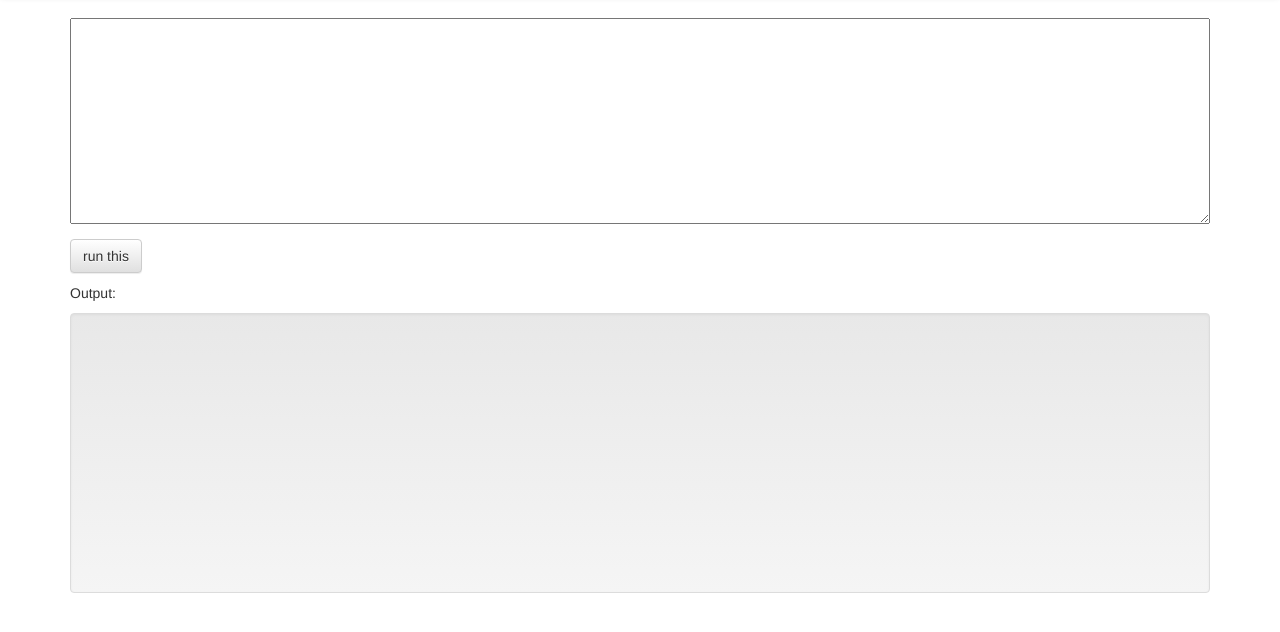
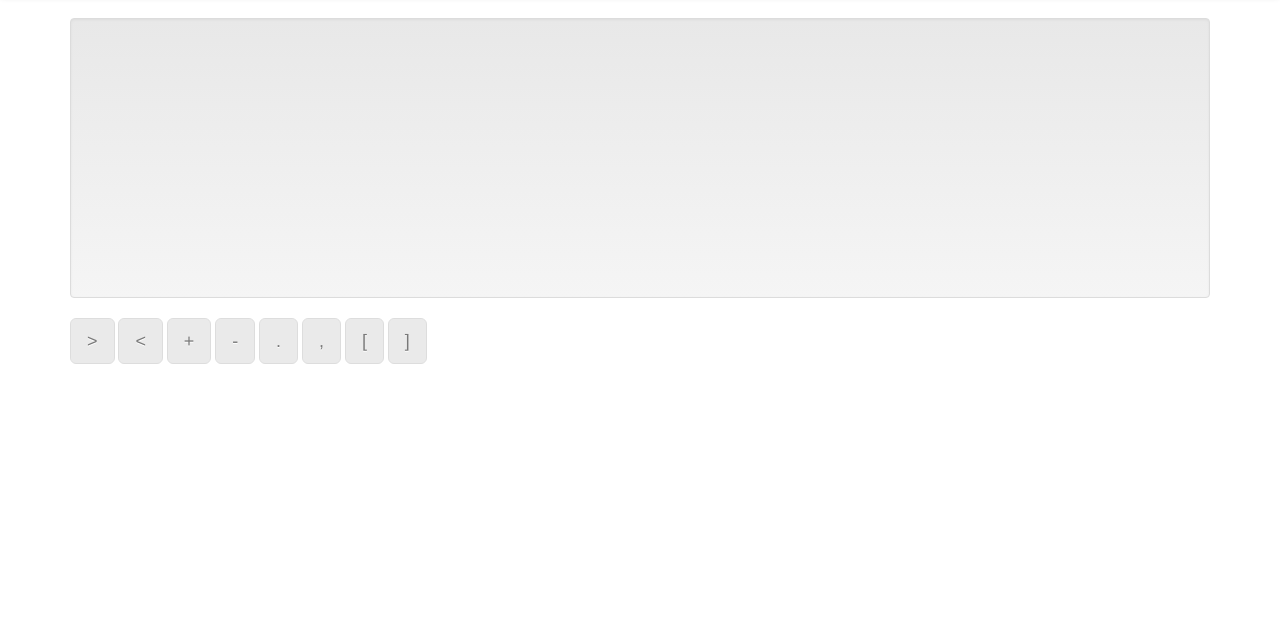
Before and after one commit to drdaxxy/ibf, a plain HTML site: page index.html in a window 1280 px wide. Both pictures are taken after a click on the link "Button mode". Shown: the part 54-686 px from the top of the page. Drawn offline with nearby package versions, Linux system fonts and the light colour scheme.

Commit message:
buttonmode UI

```diff
--- a/ibf.css
+++ b/ibf.css
@@ -2,7 +2,7 @@
 	width: 100%;
 }
 
-#noninteractive-output {
+.output {
 	height: 20em;
 	overflow: scroll;
 }
--- a/index.html
+++ b/index.html
@@ -32,6 +32,19 @@ var output_func = function(id)
 	}
 }
 
+function switchNoninteractive()
+{
+	document.getElementById("noninteractive-output").innerHTML = "";
+	document.getElementById("buttonmode").style.display = "none";
+	document.getElementById("noninteractive").style.display = "";
+}
+
+function switchButtonmode()
+{
+	document.getElementById("noninteractive").style.display = "none";
+	document.getElementById("buttonmode").style.display = "";
+}
+
 function noninteractiveRunInterpreter()
 {
 	document.getElementById("noninteractive-output").innerHTML = "";
@@ -58,8 +71,8 @@ function noninteractiveRunInterpreter()
 				<span class="navbar-brand">Interactive Brainfuck - select/restart</span>
 			</div>
 			<ul class="nav navbar-nav">
-				<li><a href="#">Non-interactive mode</a></li>
-				<li><a href="#">Button mode</a></li>
+				<li><a href="#" onclick="switchNoninteractive()">Non-interactive mode</a></li>
+				<li><a href="#" onclick="switchButtonmode()">Button mode</a></li>
 			</ul>
 		</div>
 	</div>
@@ -72,7 +85,21 @@ function noninteractiveRunInterpreter()
 		<p>
 			Output:
 		</p>
-		<div id="noninteractive-output" class="well"></div>
+		<div id="noninteractive-output" class="well output"></div>
+	</div>
+
+	<div class="container" id="buttonmode" style="display: none;">
+		<div id="noninteractive-output" class="well output"></div>
+		<p>
+			<button type="button" class="btn btn-lg btn-default" onclick="buttonmodeSend('>')" disabled>&gt;</button>
+			<button type="button" class="btn btn-lg btn-default" onclick="buttonmodeSend('<')" disabled>&lt;</button>
+			<button type="button" class="btn btn-lg btn-default" onclick="buttonmodeSend('+')" disabled>+</button>
+			<button type="button" class="btn btn-lg btn-default" onclick="buttonmodeSend('-')" disabled>-</button>
+			<button type="button" class="btn btn-lg btn-default" onclick="buttonmodeSend('.')" disabled>.</button>
+			<button type="button" class="btn btn-lg btn-default" onclick="buttonmodeSend(',')" disabled>,</button>
+			<button type="button" class="btn btn-lg btn-default" onclick="buttonmodeSend('[')" disabled>[</button>
+			<button type="button" class="btn btn-lg btn-default" onclick="buttonmodeSend(']')" disabled>]</button>
+		</p>
 	</div>
 
 	<script src="//code.jquery.com/jquery.js"></script>
```
